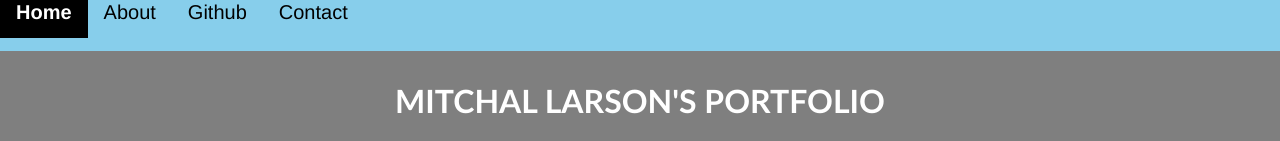
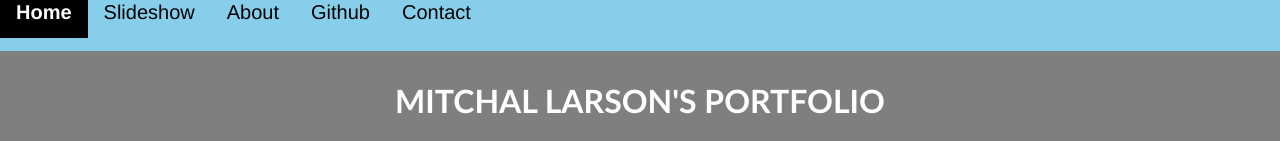
Before and after one commit to S1eev3/Portfolio, a plain HTML site: page index.html in a window 1280 px wide. Shown: the top 141 px of the page. Drawn offline with Linux system fonts and the light colour scheme.

Commit message:
added slideshow to navbar and functions to contact

```diff
--- a/index.html
+++ b/index.html
@@ -7,6 +7,7 @@
     <meta name="viewport" content="width=device-width" />
     <title>Mitchal Larson</title>
     <link rel="stylesheet" type="text/css" href="./css/portfolio.css">
+    <link rel="shortcut icon" type="img/jpg" href="images/coding_icon.png">
 </head>
 
 <!--BODY-->
@@ -15,9 +16,11 @@
     <!--NAVBAR-->
     <div class="navbar">
         <a class="active" href="#Home">Home</a>
+        <a href="#Slideshow">Slideshow</a>
         <a href="#About">About</a>
         <a href="#Github">Github</a>
-        <a href="#Contact">Contact</a>
+        <!--Onclick and ondblclick functions for open and close contact form-->
+        <a onclick="openForm()" ondblclick="closeForm()" class="contact">Contact</a>
     </div>
 
     <br>
```
